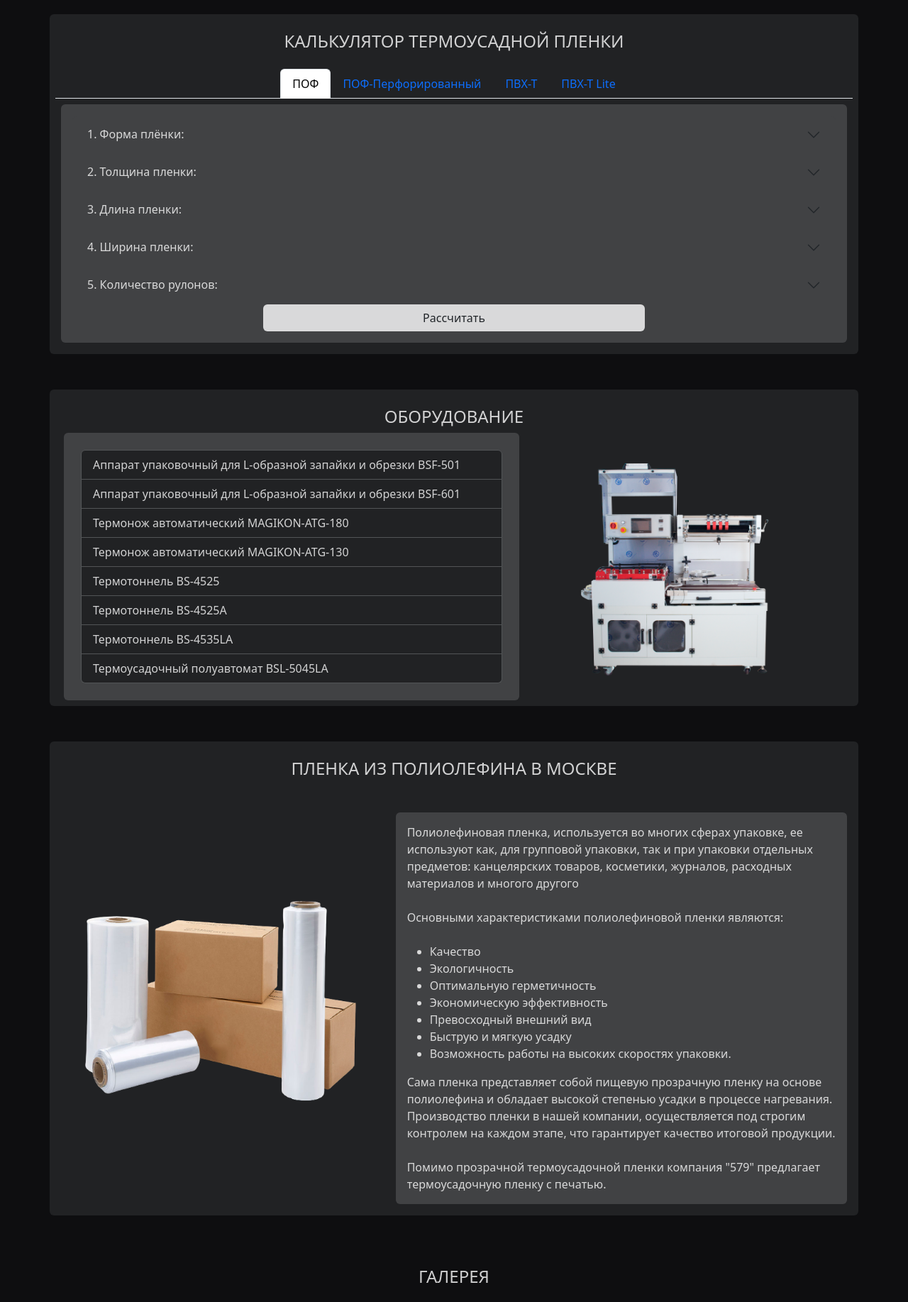
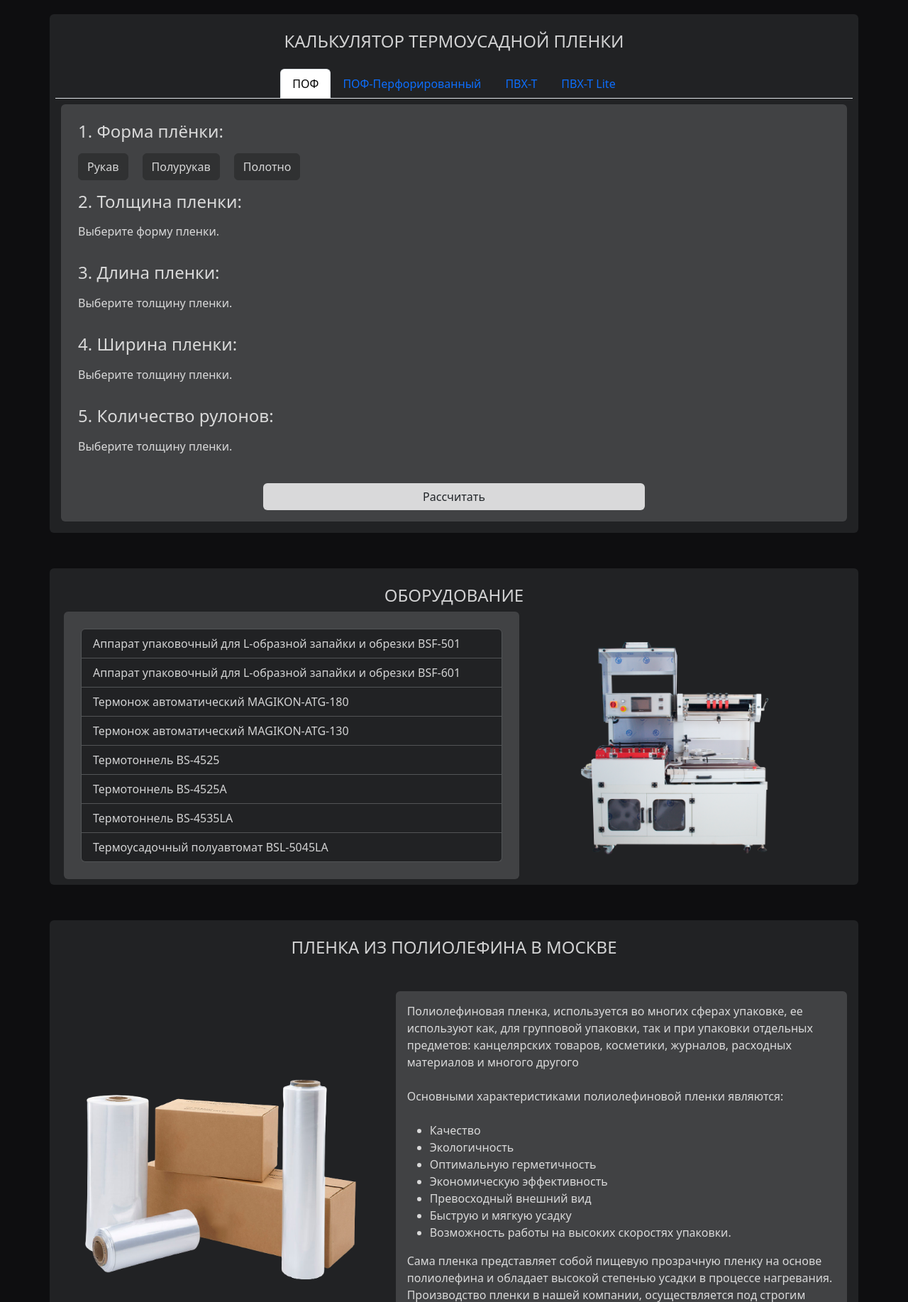
Before and after one commit to Frermut/shrink-film-site, a PHP site: page / in a window 1280 px wide. Shown: the part 230-2065 px from the top of the page at 71% size. Run offline with PHP 8.4, Linux system fonts and the light colour scheme.

Commit message:
test new landing

```diff
--- a/index.html
+++ b/index.html
@@ -86,16 +86,16 @@
 
             <div class="tab-pane fade show active row m-2 p-2 rounded-2" id="nav-home" role="tabpanel" aria-labelledby="nav-home-tab" style="background-color: #414244;" >
 
-              <div class="accordion p-2" id="accordionPOF" >
+              <div class="p-2" id="accordionPOF" >
 
-                <div class="accordion-item" style="background-color: #414244 !important; border-color: #414244;">
-                  <h2 class="accordion-header" id="headingTwo">
-                    <button class="accordion-button collapsed" type="button" data-bs-toggle="collapse" data-bs-target="#collapseTwo" aria-expanded="false" aria-controls="collapseTwo">
+                <div class="p-2" style="background-color: #414244 !important; border-color: #414244;">
+                  <h2 class="" id="headingTwo">
+                    <p class="fs-4" style="color: rgba(255, 255, 255, 0.800);">
                       1. Форма плёнки: <span id="resultFormPOF">&nbsp;</span>
-                    </button>
+                    </p>
                   </h2>
-                  <div id="collapseTwo" class="accordion-collapse collapse" aria-labelledby="headingTwo" data-bs-parent="#accordionPOF">
-                    <div class="accordion-body">
+                  <div id="collapseTwo" class="" aria-labelledby="headingTwo" data-bs-parent="#accordionPOF">
+                    <div class="">
                       <div class="d-flex col flex-wrap gap formPOFWrapper">
                         <input type="button" class="btn btn-primary formPof" value="Рукав">
                         <input type="button" class="btn btn-primary formPof" value="Полурукав">
@@ -105,14 +105,14 @@
                   </div>
                 </div>
 
-                <div class="accordion-item" style="background-color: #414244 !important; border-color: #414244;">
-                  <h2 class="accordion-header" id="headingThree">
-                    <button class="accordion-button collapsed" type="button" data-bs-toggle="collapse" data-bs-target="#collapseThree" aria-expanded="false" aria-controls="collapseThree">
+                <div class="p-2" style="background-color: #414244 !important; border-color: #414244;">
+                  <h2 class="" id="headingThree">
+                    <p class="fs-4" style="color: rgba(255, 255, 255, 0.800);">
                       2. Толщина пленки: <span id="resultMicronPOF"></span>
-                    </button>
+                    </p>
                   </h2>
-                  <div id="collapseThree" class="accordion-collapse collapse" aria-labelledby="headingThree" data-bs-parent="#accordionPOF">
-                    <div class="accordion-body">
+                  <div id="collapseThree" class="" aria-labelledby="headingThree" data-bs-parent="#accordionPOF">
+                    <div class="">
                       <div class="d-flex col flex-wrap gap micronWrapperPOF">
                         <p style="color: rgba(255, 255, 255, 0.800);">Выберите форму пленки.</p>
                       </div>
@@ -120,13 +120,13 @@
                   </div>
                 </div>
 
-                <div class="accordion-item" style="background-color: #414244 !important; border-color: #414244;">
-                  <h2 class="accordion-header" id="headingFive">
-                    <button class="accordion-button collapsed" type="button" data-bs-toggle="collapse" data-bs-target="#collapseFive" aria-expanded="false" aria-controls="collapseFive">
+                <div class="p-2" style="background-color: #414244 !important; border-color: #414244;">
+                  <h2 class="" id="headingFive">
+                    <p class="fs-4" style="color: rgba(255, 255, 255, 0.800);">
                       3. Длина пленки: <span id="resultHalftubeLengthPOF"></span>
-                    </button>
+                    </p>
                   </h2>
-                  <div id="collapseFive" class="accordion-collapse collapse" aria-labelledby="headingFive" data-bs-parent="#accordionPOF">
+                  <div id="collapseFive" class="" aria-labelledby="headingFive" data-bs-parent="#accordionPOF">
                     <div class="accordion-body">
                       <div class="d-flex col flex-wrap gap halftubeLengthWrapperPOF">
                         <p style="color: rgba(255, 255, 255, 0.800);">Выберите толщину пленки.</p>
@@ -135,14 +135,14 @@
                   </div>
                 </div>
 
-                <div class="accordion-item" style="background-color: #414244 !important; border-color: #414244;">
-                  <h2 class="accordion-header" id="headingFour">
-                    <button class="accordion-button collapsed" type="button" data-bs-toggle="collapse" data-bs-target="#collapseFour" aria-expanded="false" aria-controls="collapseFour">
+                <div class="p-2" style="background-color: #414244 !important; border-color: #414244;">
+                  <h2 class="" id="headingFour">
+                    <p class="fs-4" style="color: rgba(255, 255, 255, 0.800);">
                       4. Ширина пленки: <span id="resultHalftubeWidthPOF"></span>
-                    </button>
+                    </p>
                   </h2>
-                  <div id="collapseFour" class="accordion-collapse collapse" aria-labelledby="headingFour" data-bs-parent="#accordionPOF">
-                    <div class="accordion-body">
+                  <div id="collapseFour" class="" aria-labelledby="headingFour" data-bs-parent="#accordionPOF">
+                    <div class="">
                       <div class="d-flex col flex-wrap gap halftubeWidthWrapperPOF">
                         <p style="color: rgba(255, 255, 255, 0.800);">Выберите толщину пленки.</p>
                       </div>
@@ -152,14 +152,14 @@
 
 
 
-                <div class="accordion-item" style="background-color: #414244 !important; border-color: #414244;">
-                  <h2 class="accordion-header" id="headingSix">
-                    <button class="accordion-button collapsed" type="button"  data-bs-toggle="collapse" data-bs-target="#collapseSix" aria-expanded="false" aria-controls="collapseSix">
+                <div class="p-2" style="background-color: #414244 !important; border-color: #414244;">
+                  <h2 class="" id="headingSix">
+                    <p class="fs-4" style="color: rgba(255, 255, 255, 0.800);">
                       5. Количество рулонов: <span id="resultHalftubeCountPOF"></span>
-                    </button>
+                    </p>
                   </h2>
-                  <div id="collapseSix" class="accordion-collapse collapse"  aria-labelledby="headingSix" data-bs-parent="#accordionPOF">
-                    <div class="accordion-body">
+                  <div id="collapseSix" class=""  aria-labelledby="headingSix" data-bs-parent="#accordionPOF">
+                    <div class="">
                       <div class="d-flex col flex-wrap gap">
                         <div class="input-group mb-3 halftubeCountWrapperPOF">
                           <p style="color: rgba(255, 255, 255, 0.800);">Выберите толщину пленки.</p>
--- a/scripts/app.js
+++ b/scripts/app.js
@@ -156,39 +156,40 @@ function calcPvx() {
         }
 
         let markup = `
+        <form action="send.php" method="post" class="" id="pvxSend">
         <div class="d-flex row justify-content-center gap-3">
         <div class="col-lg col-md-12">
           <ul class="list-group list-group-horizontal w-100">
             <li class="list-group-item w-75">Форма плёнки:</li>
-            <li class="list-group-item w-25" style="font-size:14px">${halftube.shape}</li>
+            <li class="list-group-item w-25" style="font-size:14px" name="shape">${halftube.shape}</li>
           </ul>
           <ul class="list-group list-group-horizontal w-100">
             <li class="list-group-item w-75">Толщина пленки:</li>
-            <li class="list-group-item w-25" style="font-size:14px">${halftube.thickness}</li>
+            <li class="list-group-item w-25" style="font-size:14px" name="thickness">${halftube.thickness}</li>
           </ul>
           <ul class="list-group list-group-horizontal w-100">
             <li class="list-group-item w-75">Ширина пленки:</li>
-            <li class="list-group-item w-25">${halftube.width}</li>
+            <li class="list-group-item w-25" name="width">${halftube.width}</li>
           </ul>
           <ul class="list-group list-group-horizontal w-100">
             <li class="list-group-item w-75">Длина пленки:</li>
-            <li class="list-group-item w-25">${halftube.length}</li>
+            <li class="list-group-item w-25" name="length">${halftube.length}</li>
           </ul>
 
           <ul class="list-group list-group-horizontal w-100">
             <li class="list-group-item w-75">Количество рулонов:</li>
-            <li class="list-group-item w-25">${halftube.halftubeCount}</li>
+            <li class="list-group-item w-25" name="halftubeCount">${halftube.halftubeCount}</li>
           </ul>
         </div>
 
         <div class="col-lg col-md-12">
           <div class="row">
-            <form action="send.php" method="post" class="" id="pvxSend">
+
               <div class="row ">
                 <div class="col-md-12 col-lg">
                   <div class="input-group mb-3 w-100">
                     <span class="input-group-text" id="basic-addon1">Имя</span>
-                    <input type="text" name="Name" class="form-control"  aria-label="Username" aria-describedby="basic-addon1">
+                    <input type="text" name="name" class="form-control"  aria-label="Username" aria-describedby="basic-addon1">
                   </div>
                   <div class="input-group mb-3">
                   <span class="input-group-text" id="basic-addon2">Телефон</span>
@@ -200,8 +201,9 @@ function calcPvx() {
                   </div>
                 </div>
               </div>
+            </div>
+
             </form>
-          </div>
 
           <div class="row">
               <p>Стоймость за килограмм: <span>${resultKilo}</span></p>
```
Also changed, not shown: send.php (+7 -0 lines).
